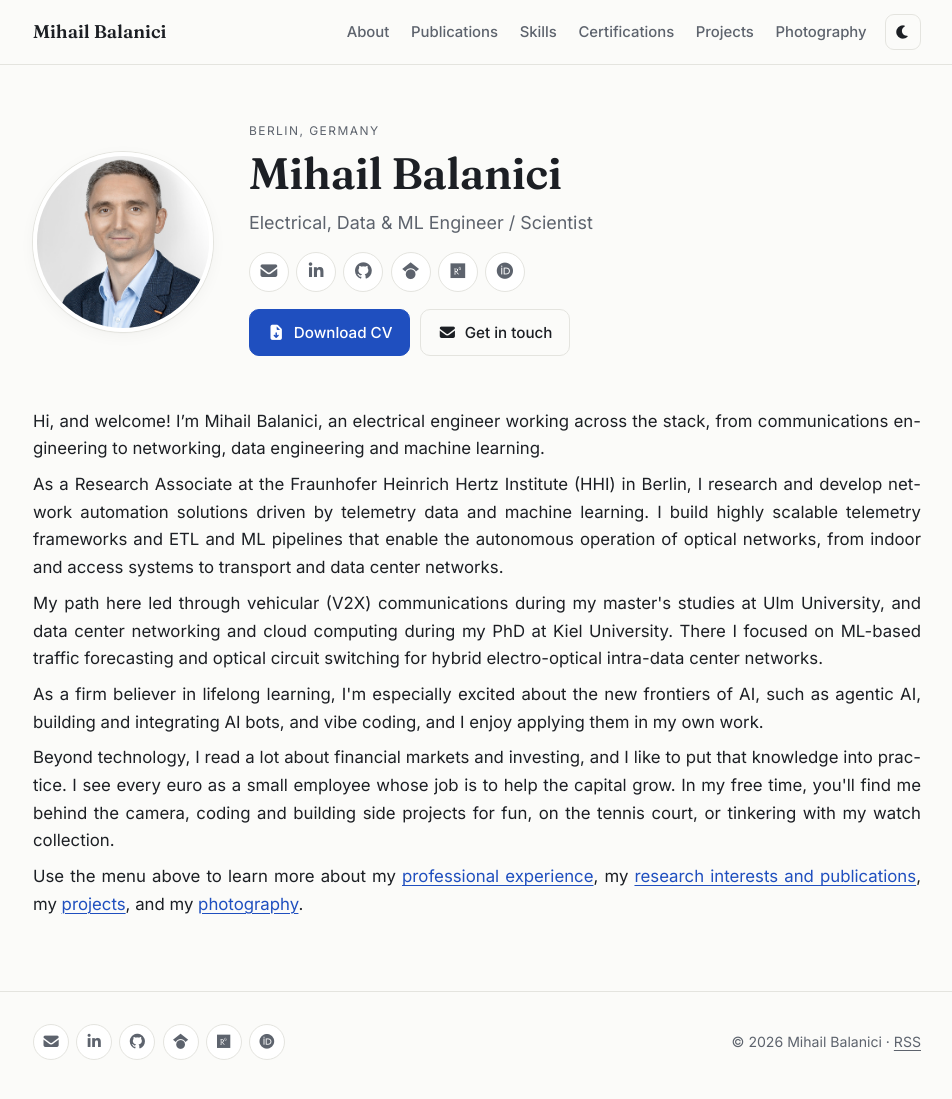
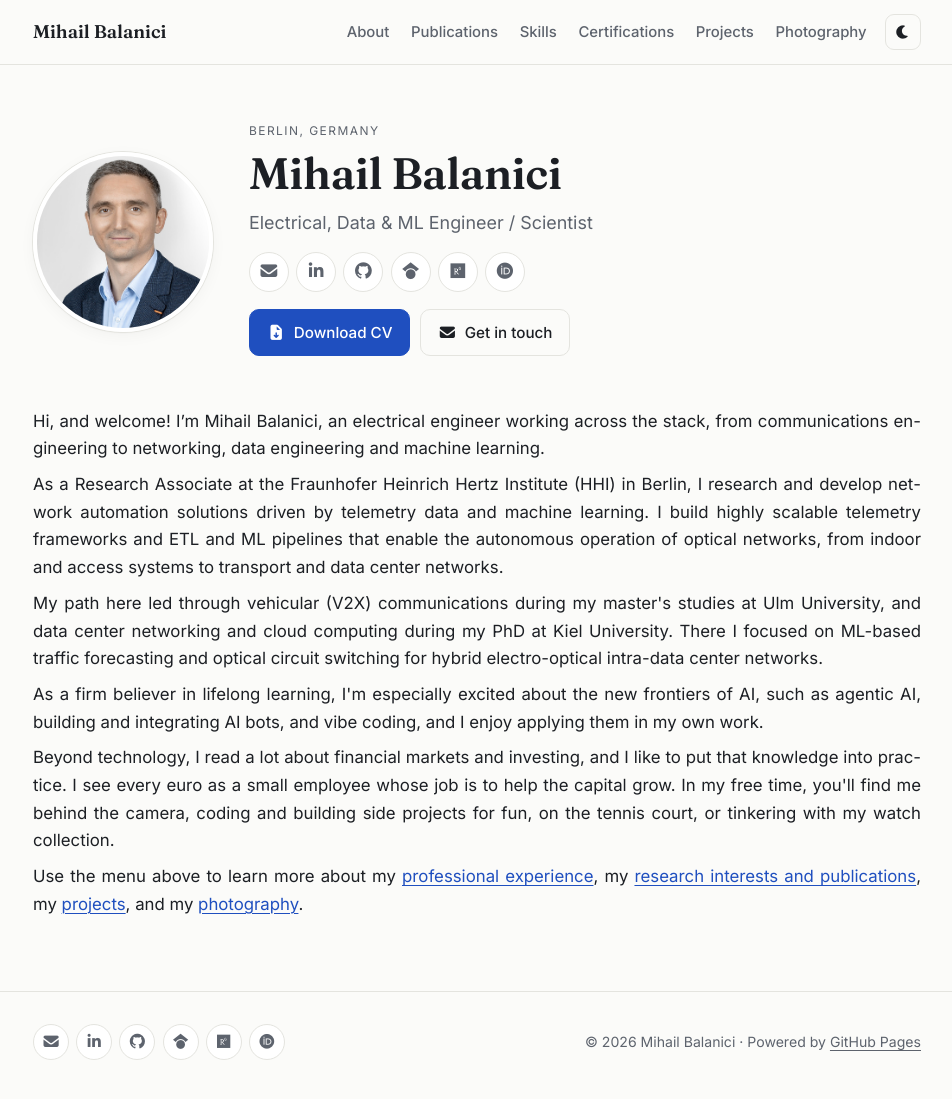
Before and after one commit to mihailbalanici/mihailbalanici.github.io, a Jekyll site: the page built from index.html, in a window 1280 px wide and 1100 px high. Shown: the whole window, without its empty margins (163-1115 px from the left). Built offline with Jekyll 4.4.1, drawn with Linux system fonts in a browser that asks for light colours.

Commit message:
Update default.html

```diff
--- a/_layouts/default.html
+++ b/_layouts/default.html
@@ -57,7 +57,7 @@
   <footer class="site-footer">
     <div class="wrap footer-inner">
       {% include social.html %}
-      <p>&copy; {{ site.time | date: "%Y" }} {{ site.author }} · <a href="{{ '/feed.xml' | relative_url }}">RSS</a></p>
+      <p>&copy; {{ site.time | date: "%Y" }} {{ site.author }} · Powered by <a href="https://pages.github.com" target="_blank" rel="noopener">GitHub Pages</a></p>
     </div>
   </footer>
 
```
